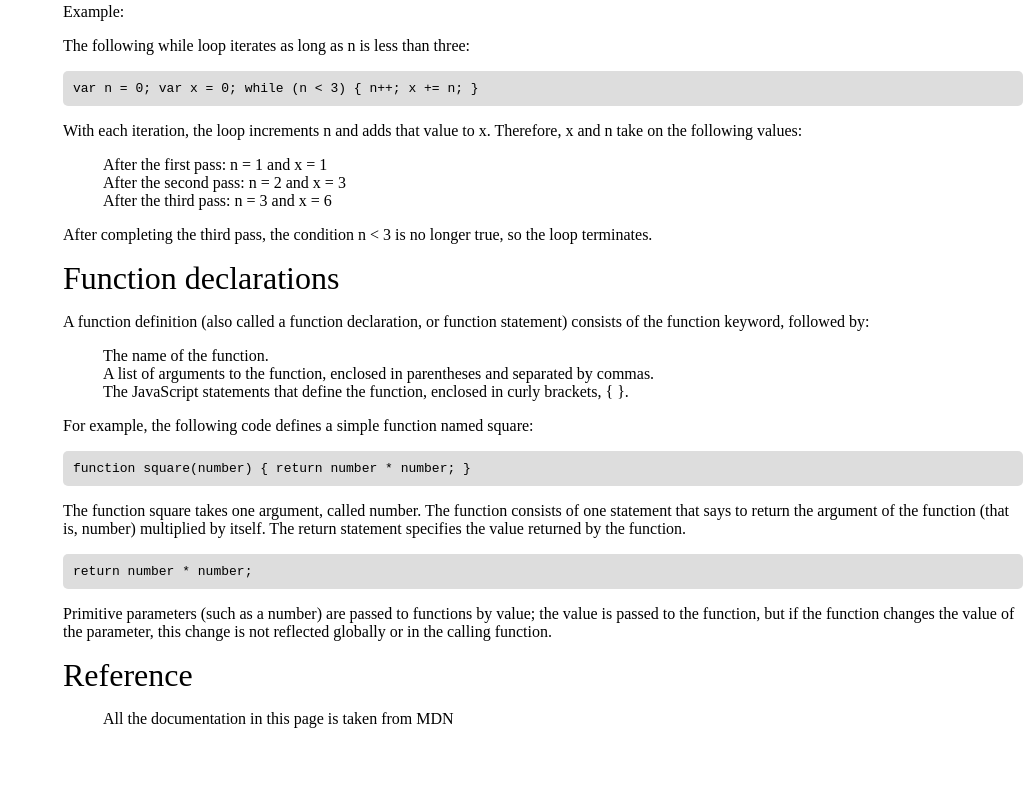
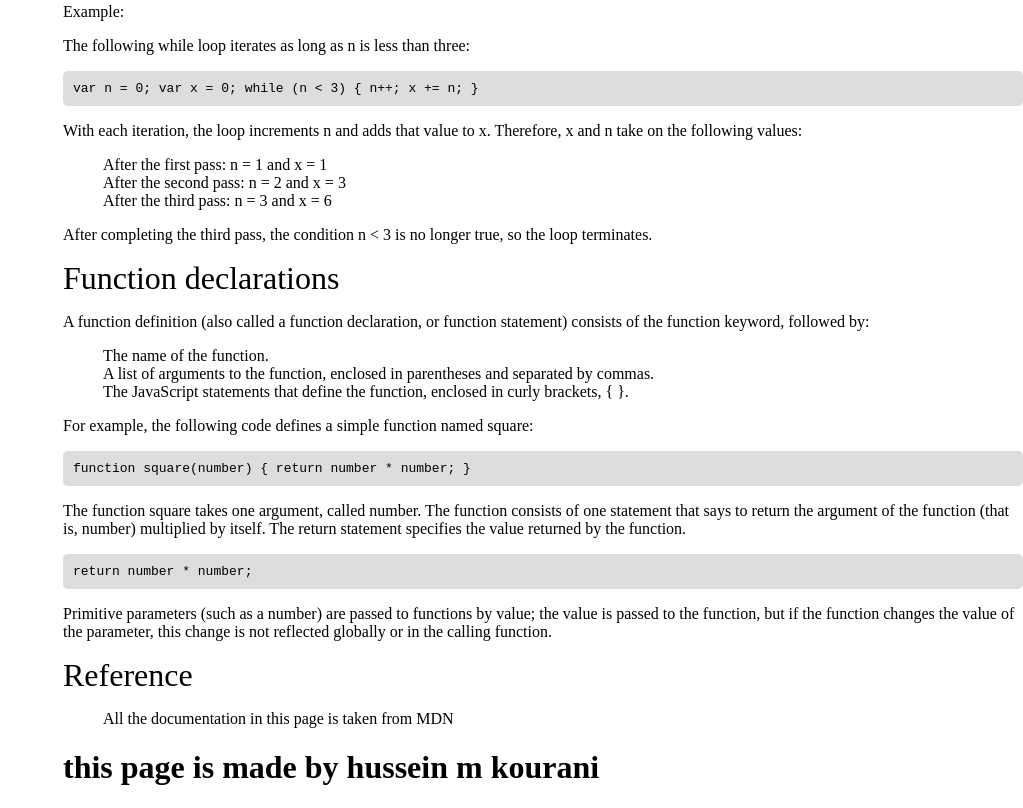
Before and after one commit to husseinkrn/technical_page, a plain HTML site: page index.html in a window 1280 px wide. Shown: the part 3444-4252 px from the top of the page, without its empty margins (257-1280 px from the left). Before the commit the page ends 4188 px from the top, so only its background shows below. Drawn offline with Linux system fonts and the light colour scheme.

Commit message:
Update index.html

```diff
--- a/index.html
+++ b/index.html
@@ -454,6 +454,7 @@
                </li>
            </ul>
         </section>
+          <h1> this page is made by hussein m kourani</h1>
     </main>
     <script type="text/javascript" src=" https://cdn.freecodecamp.org/testable-projects-fcc/v1/bundle.js"></script>
 </body>
```
